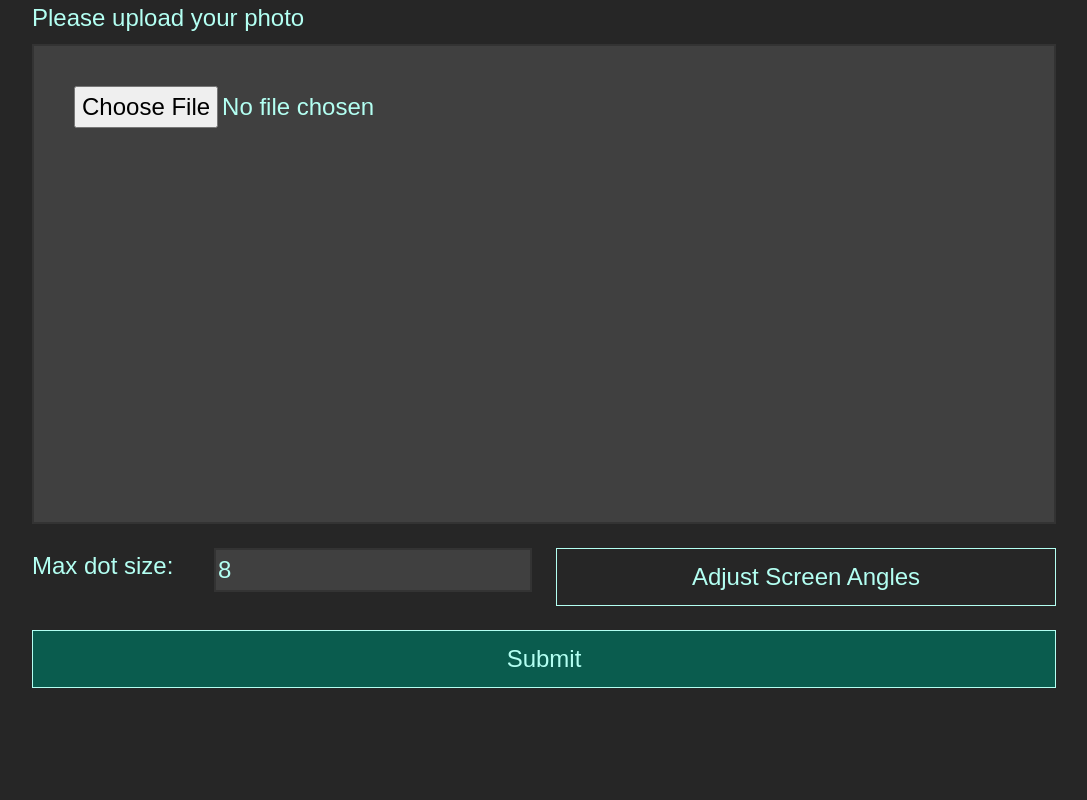
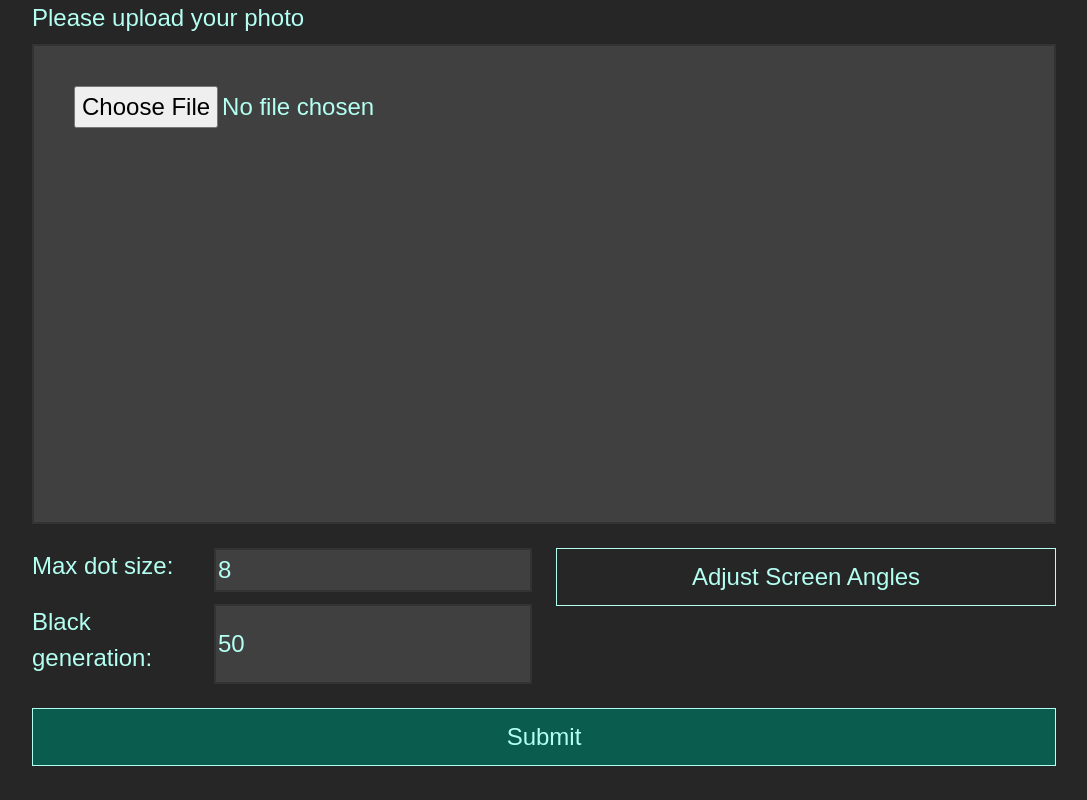
Before and after one commit to armobob74/halftoner, a Flask app: page / in a window 1280 px wide. Shown: the whole page, without its empty margins (96-1183 px from the left). Run offline with Flask 2, Linux system fonts and the light colour scheme; style sheets or scripts are compiled from the project's sources; some libraries are stand-ins or nearby versions.

Commit message:
added black_generation stub to front end

```diff
--- a/website/static/css/snitch_style.css
+++ b/website/static/css/snitch_style.css
@@ -22,6 +22,7 @@
   gap: 1em;
   display: flex; }
   .customization_options .option-column {
+    gap: 0.5em;
     width: 50%;
     display: flex;
     flex-direction: column;
--- a/website/static/sass/snitch_style.scss
+++ b/website/static/sass/snitch_style.scss
@@ -31,6 +31,7 @@ $custom-blue: hsl($primary-hue, 80%, 20%);
 	 gap:1em;
 	 display:flex;
 	 .option-column {
+		 gap:0.5em;
 		 width:50%;
 	 	@media only screen and (max-width:$small-screen-width){
 			width:100%;
--- a/website/templates/customization_options.html
+++ b/website/templates/customization_options.html
@@ -2,6 +2,10 @@
 <div class="input-div">
 <label for="spacing">Max dot size:</label>
 <input id="spacing" name="spacing" type="text" value={{defaults['spacing']}}></input>
+</div>
+<div class="input-div">
+<label for="black_generation">Black generation:</label>
+<input id="black_generation" name="black_generation" type="text" value={{defaults['black_generation']}}></input>
 </div>
 </div>
 <div class="option-column">
--- a/website/views.py
+++ b/website/views.py
@@ -24,6 +24,7 @@ def index():
             filepath = f'website/static/images/unprocessed/{case_code}.png'
 
         spacing = float(request.form['spacing'])
+        black_generation = float(request.form['black_generation'])
         angles = [
                     float(request.form['angle_cyan']),
                     float(request.form['angle_magenta']),
@@ -37,6 +38,7 @@ def index():
         imgheight = imgwidth * image.height / image.width
         defaults = {
                     'spacing': float(request.form['spacing']),
+                    'black_generation': float(request.form['black_generation']),
                     'angle_cyan':float(request.form['angle_cyan']),
                     'angle_magenta':float(request.form['angle_magenta']),
                     'angle_yellow':float(request.form['angle_yellow']),
@@ -45,6 +47,7 @@ def index():
         return render_template('thanks_for_index.html', case_code=case_code, imgheight=imgheight, imgwidth=imgwidth,defaults=defaults)
     defaults = {
                     'spacing': 8,
+                    'black_generation': 50,
                     'angle_cyan':165,
                     'angle_magenta':45,
                     'angle_yellow':90,
```
